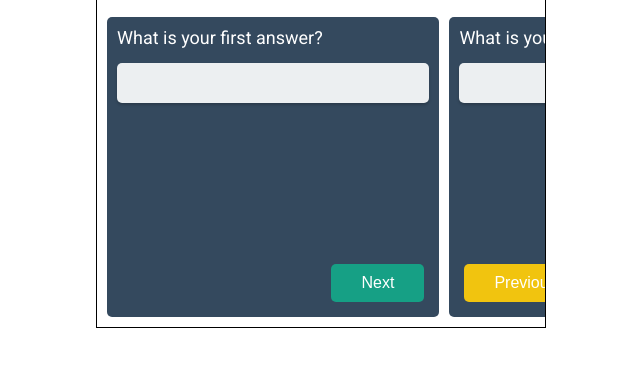
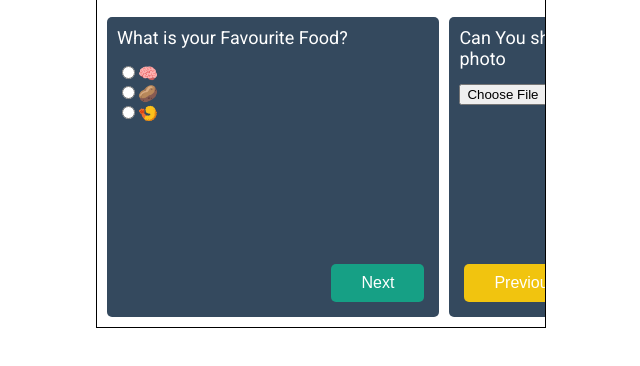
Before and after one commit to jiajing1993/Kaodim-Test, a Gatsby site: page / in a window 1280 px wide. Shown: the part 90-456 px from the top of the page, without its empty margins (319-959 px from the left). Built offline with nearby package versions, Linux system fonts and the light colour scheme; Gatsby itself is replaced by a stand-in of ours.

Commit message:
chore: try radio and file input

```diff
--- a/src/components/inputBuilder.js
+++ b/src/components/inputBuilder.js
@@ -3,7 +3,7 @@ import React, { Component } from 'react'
 export default class inputBuilder extends Component {
   constructor(props) {
     super(props);
-    this.state = { counter: 0 };
+    this.state = { img: "" };
   }
 
   inputTypeIdentifier = (string) => {
@@ -17,14 +17,38 @@ export default class inputBuilder extends Component {
     this.props.handleInput(!validLength, event.target.value);
   }
 
+  onCheck = (event) => {
+    this.props.handleInput(false, event.target.value);
+  }
+
+  onUpload = (event) => {
+    const imgURL = URL.createObjectURL(event.target.files[0])
+    this.props.handleInput(false, imgURL);
+    this.setState({img: imgURL })
+  }
+
   render() {
     const question = this.props.question
+    const type = this.inputTypeIdentifier(question.question_type)
     return (
       <div>
-        <input
-          type={this.inputTypeIdentifier(question.question_type)}
-          name={`question${question.id}`}
-          onChange={this.onChange} />
+        { type === "text" && <input type="text" name={`question${question.id}`} onChange={this.onChange} />}
+        { type === "radio" && question.options.map((option, index) => {
+          return (
+            <div key={index}>
+              <input type="radio" value={option} name={`rbi${question.id}`} onChange={this.onCheck}/>
+              <label>{option}</label>
+            </div>
+          )
+        })}
+        { type === "file" &&
+          (
+            <div>
+              <input type="file" name={`question${question.id}`} onChange={this.onUpload}/>
+              <img src={this.state.img} width="50%"></img>
+            </div>
+          )
+        }
       </div>
     )
   }
--- a/src/data/questions.json
+++ b/src/data/questions.json
@@ -2,23 +2,34 @@
   "title": "This is a title for the form Header",
   "questions": [
     {
+      "id": 2504,
+      "question_type": "RadioQuestion",
+      "prompt": "What is your Favourite Food?",
+      "options": ["🧠", "🥔", "🍤"]
+    },
+    {
+      "id": 2508,
+      "question_type": "FileQuestion",
+      "prompt": "Can You show me your handsome photo"
+    },
+    {
       "id": 2447,
       "question_type": "TextQuestion",
-          "prompt": "What is your first answer?",
+      "prompt": "What is your house address?",
       "is_required": false,
       "min_char_length": 15
     },
     {
         "id": 2448,
         "question_type": "TextQuestion",
-        "prompt": "What is your second answer?",
+        "prompt": "What is favourite underwear color",
         "is_required": true,
         "min_char_length": 10
     },
     {
         "id": 2500,
         "question_type": "TextQuestion",
-        "prompt": "What is your third answer?",
+        "prompt": "If u can ride a 🚀, where u wanna go?",
         "is_required": true,
         "min_char_length": 1
     }
--- a/src/pages/summary.js
+++ b/src/pages/summary.js
@@ -27,8 +27,10 @@ const SummaryPage = () => {
                   state.records.map((record, index) => {
                     return (
                       <div className="summary" key={index}>
-                        <p className="summary-title">{ record.question }</p>
-                        <p className="summary-answer">{record.answer}</p>
+
+                        { typeof record.question === "text" ? (<p className="summary-title">{ record.question }</p>) : (
+                          <img src={record.answer} width="50%"></img>
+                        )}
                       </div>
                     )
                   })
--- a/src/style/layout.scss
+++ b/src/style/layout.scss
@@ -36,7 +36,7 @@ body {
     }
   }
 
-  input {
+  input[type='text'] {
     display: block;
     width: 100%;
     border-radius: 5px;
```
Lines whose indentation alone changed are shown as unchanged.
